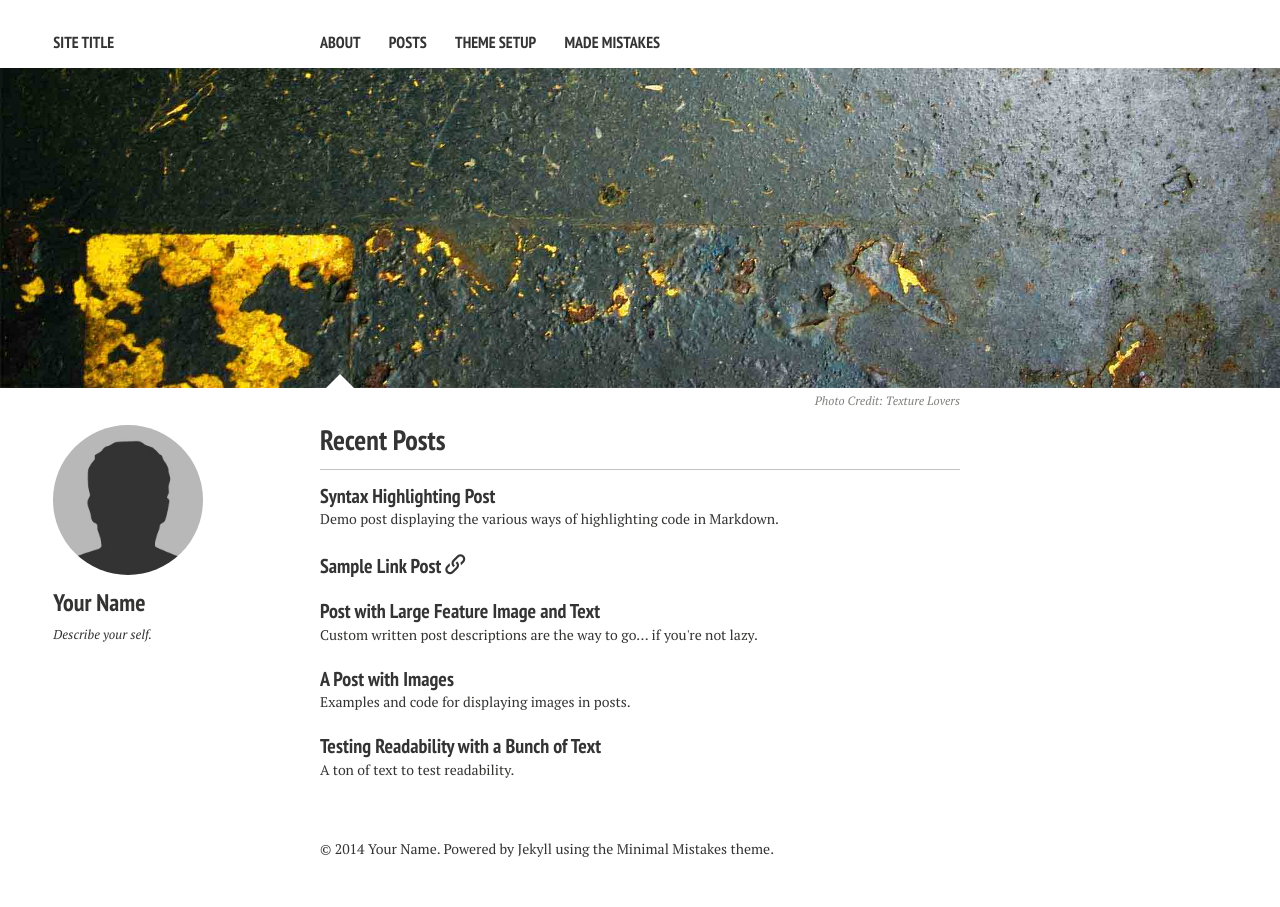
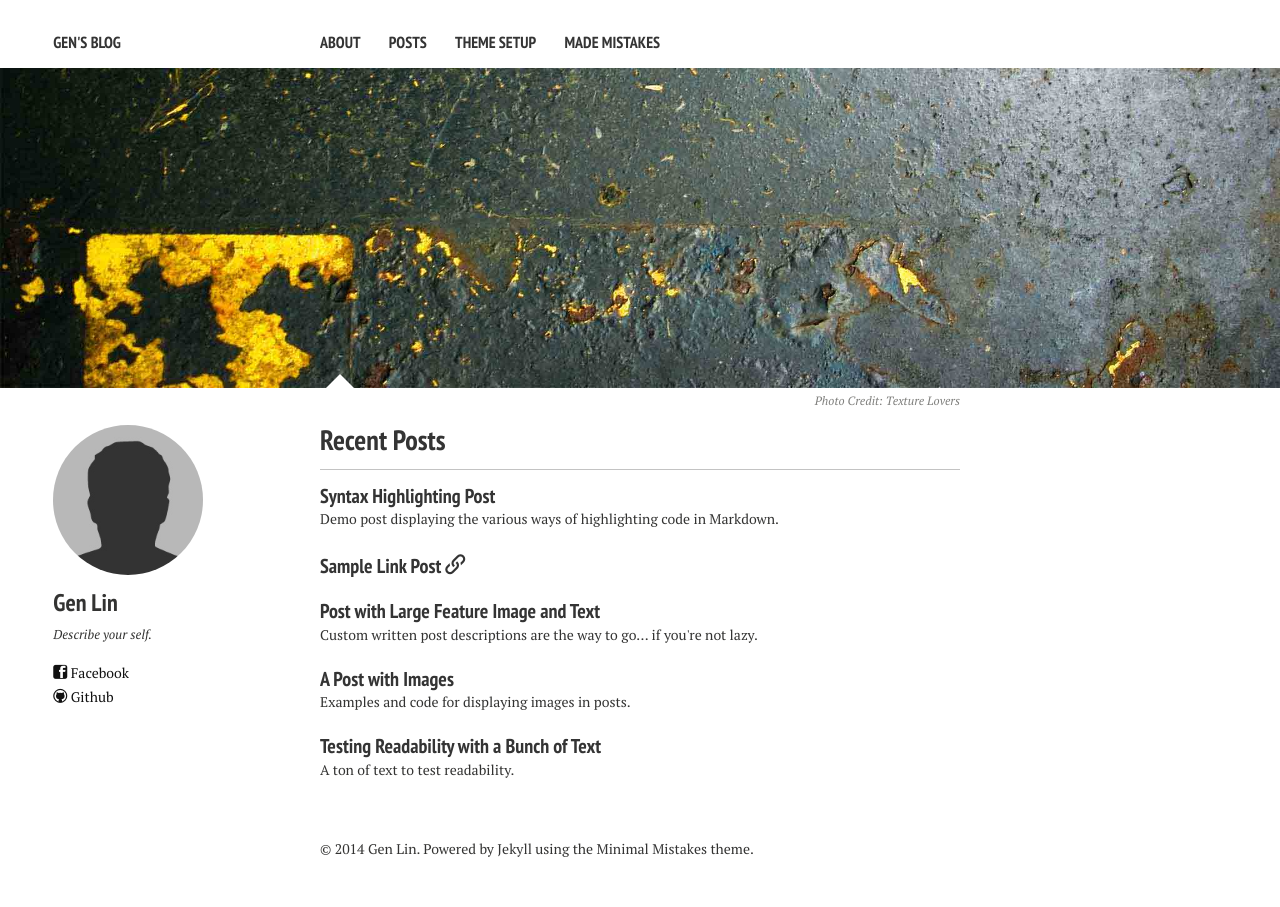
Before and after one commit to BeemoLin/BeemoLin.github.io, a Jekyll site: the page built from index.md, in a window 1280 px wide. Built offline with Jekyll 4.4.1, drawn with Linux system fonts in a browser that asks for light colours; nearby versions of some CDN libraries.

Commit message:
initial git

```diff
--- a/_config.yml
+++ b/_config.yml
@@ -1,19 +1,19 @@
-title:            Site Title
-description:      Describe your website.
+title:            Gen's Blog
+description:      Welcome my blog.
 # Your site's domain goes here. Leave localhost server or blank when working locally.
 url:              http://cameogen.github.io
 disqus_shortname:
 
 # Owner/author information
 owner:
-  name:           Your Name
+  name:           Gen Lin
   avatar:         bio-photo.jpg
   bio:            "Describe your self."
-  email:          your@email.com
+  email:          dteout@gmail.com
   # Social networking links are used in author-bio sidebar. Update and remove as you like.
   twitter:
-  facebook:
-  github:
+  facebook:       cameogen
+  github:         cameogen
   stackoverflow:
   linkedin:
   instagram:
```
